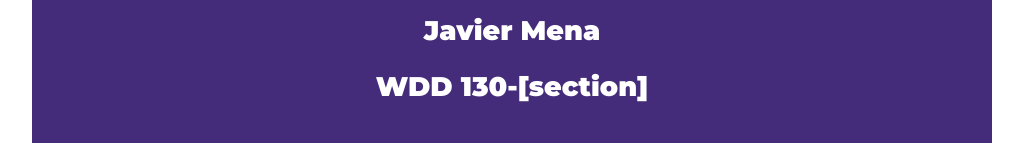
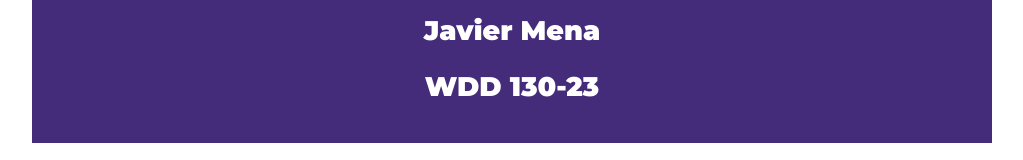
Before and after one commit to JavierMenaT/javiermena.github.io, a plain HTML site: page index.html in a window 1280 px wide. Shown: the part 168-328 px from the top of the page, without its empty margins (128-1151 px from the left). Drawn offline with Linux system fonts and the light colour scheme.

Commit message:
cambio de la sección

```diff
--- a/index.html
+++ b/index.html
@@ -11,7 +11,7 @@
   <header>
     <h1>Intag Wild Site Plan</h1>
     <h2>Javier Mena</h2>
-    <h2>WDD 130-[section]</h2>
+    <h2>WDD 130-23</h2>
     <!-- In the header above, add the name of your site, your name and class number. For example if you are in section 3 you would put WDD 130-03 -->
   </header>
   <main>
```
